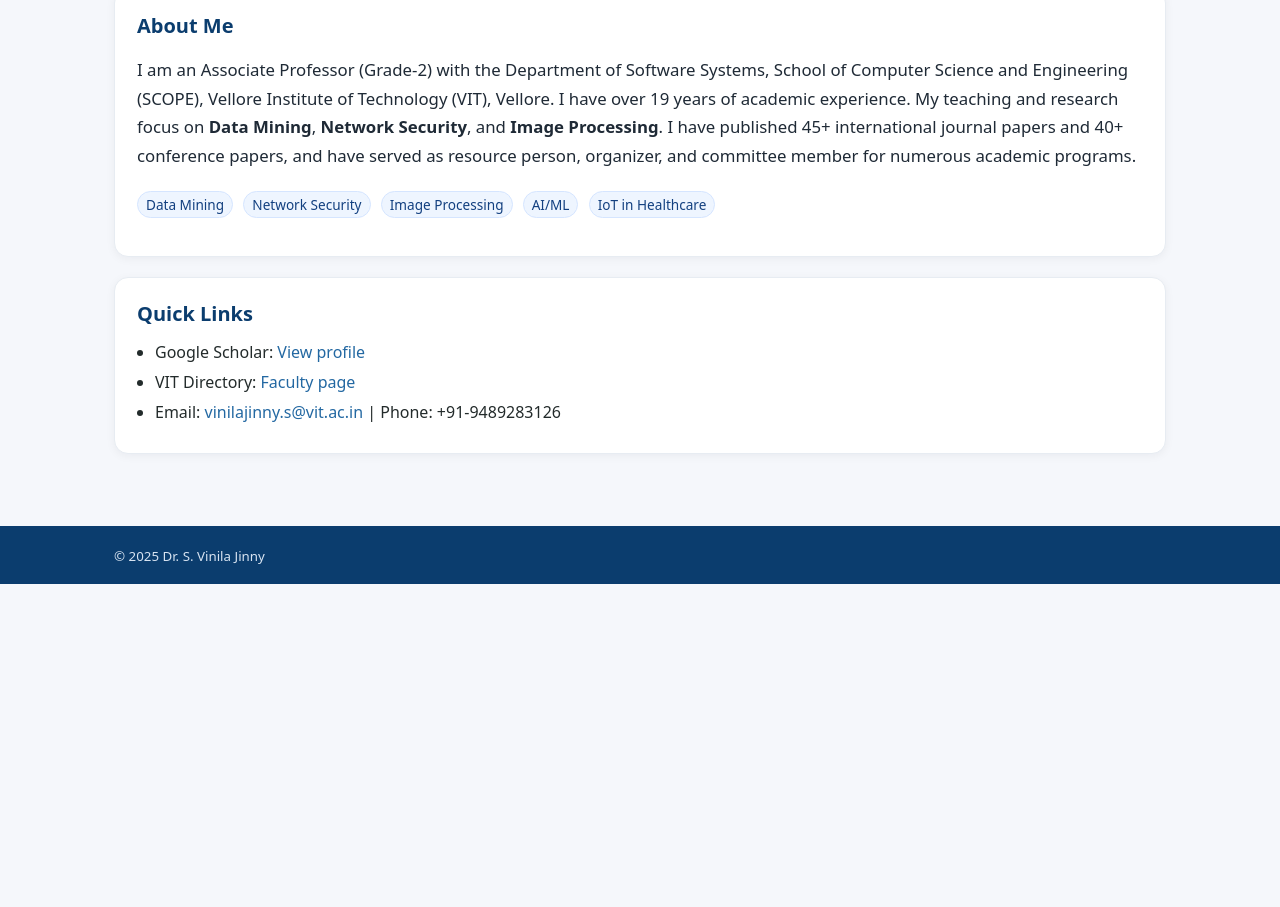
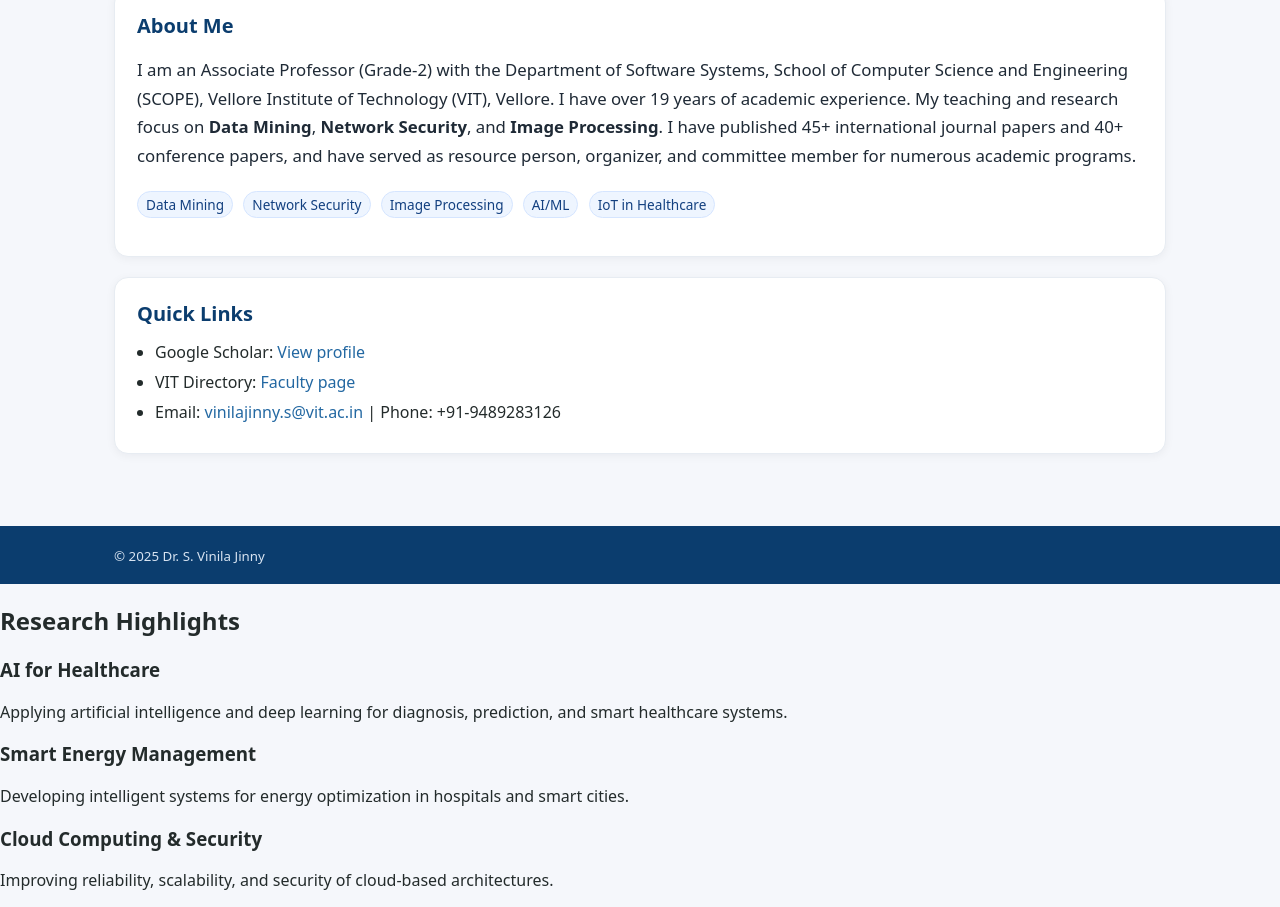
Before and after one commit to VinilaJ/vinila, a plain HTML site: page index.html in a window 1280 px wide. Shown: the part 552-1459 px from the top of the page. Before the commit the page ends 1136 px from the top, so only its background shows below. Drawn offline with Linux system fonts and the light colour scheme.

Commit message:
Update index.html

```diff
--- a/index.html
+++ b/index.html
@@ -62,5 +62,23 @@
       <small>© 2025 Dr. S. Vinila Jinny </small>
     </div>
   </footer>
+  <section id="research" class="research-section">
+  <h2>Research Highlights</h2>
+  <div class="research-cards">
+    <div class="card">
+      <h3>AI for Healthcare</h3>
+      <p>Applying artificial intelligence and deep learning for diagnosis, prediction, and smart healthcare systems.</p>
+    </div>
+    <div class="card">
+      <h3>Smart Energy Management</h3>
+      <p>Developing intelligent systems for energy optimization in hospitals and smart cities.</p>
+    </div>
+    <div class="card">
+      <h3>Cloud Computing & Security</h3>
+      <p>Improving reliability, scalability, and security of cloud-based architectures.</p>
+    </div>
+  </div>
+</section>
+
 </body>
 </html>
```
